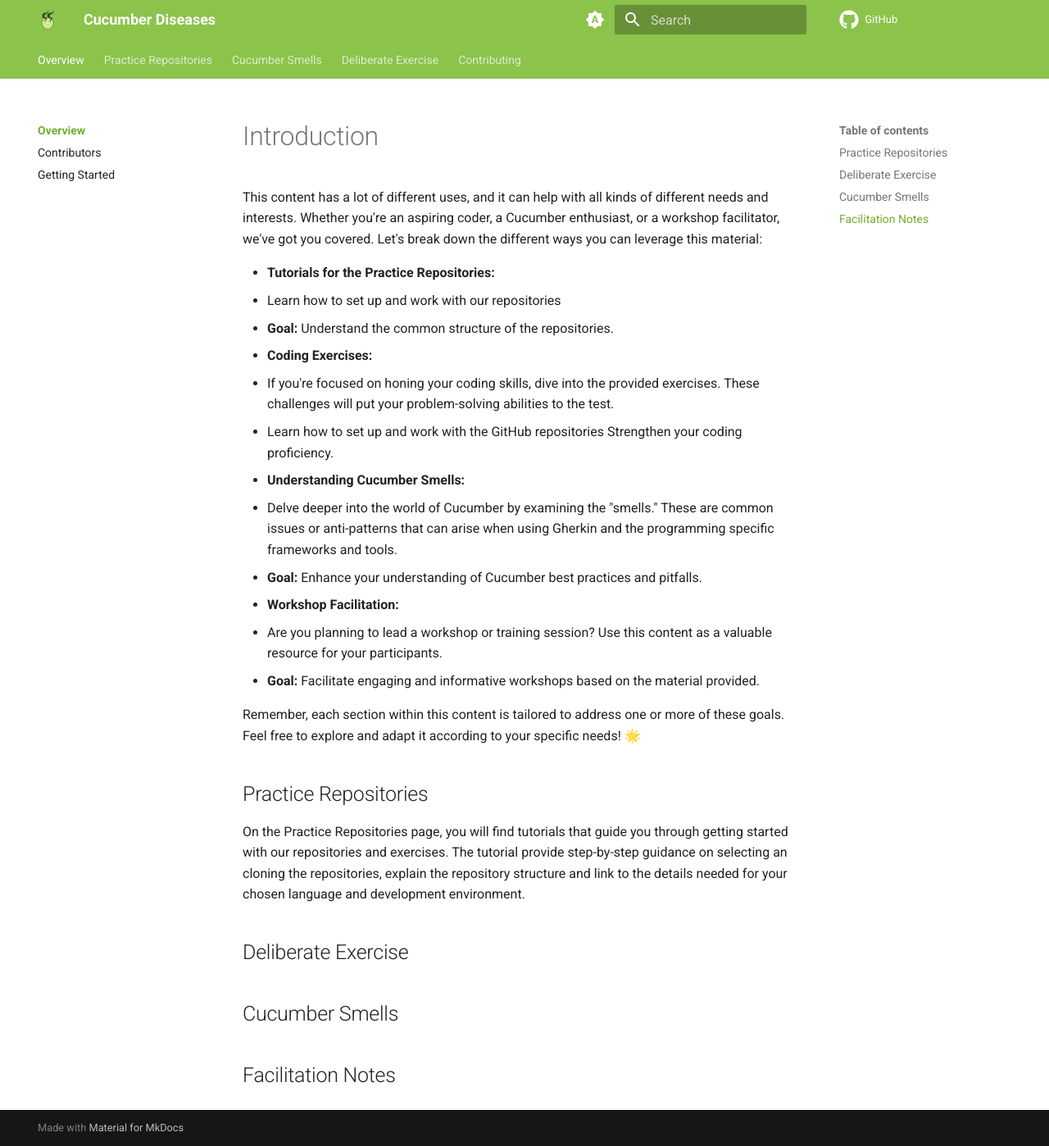
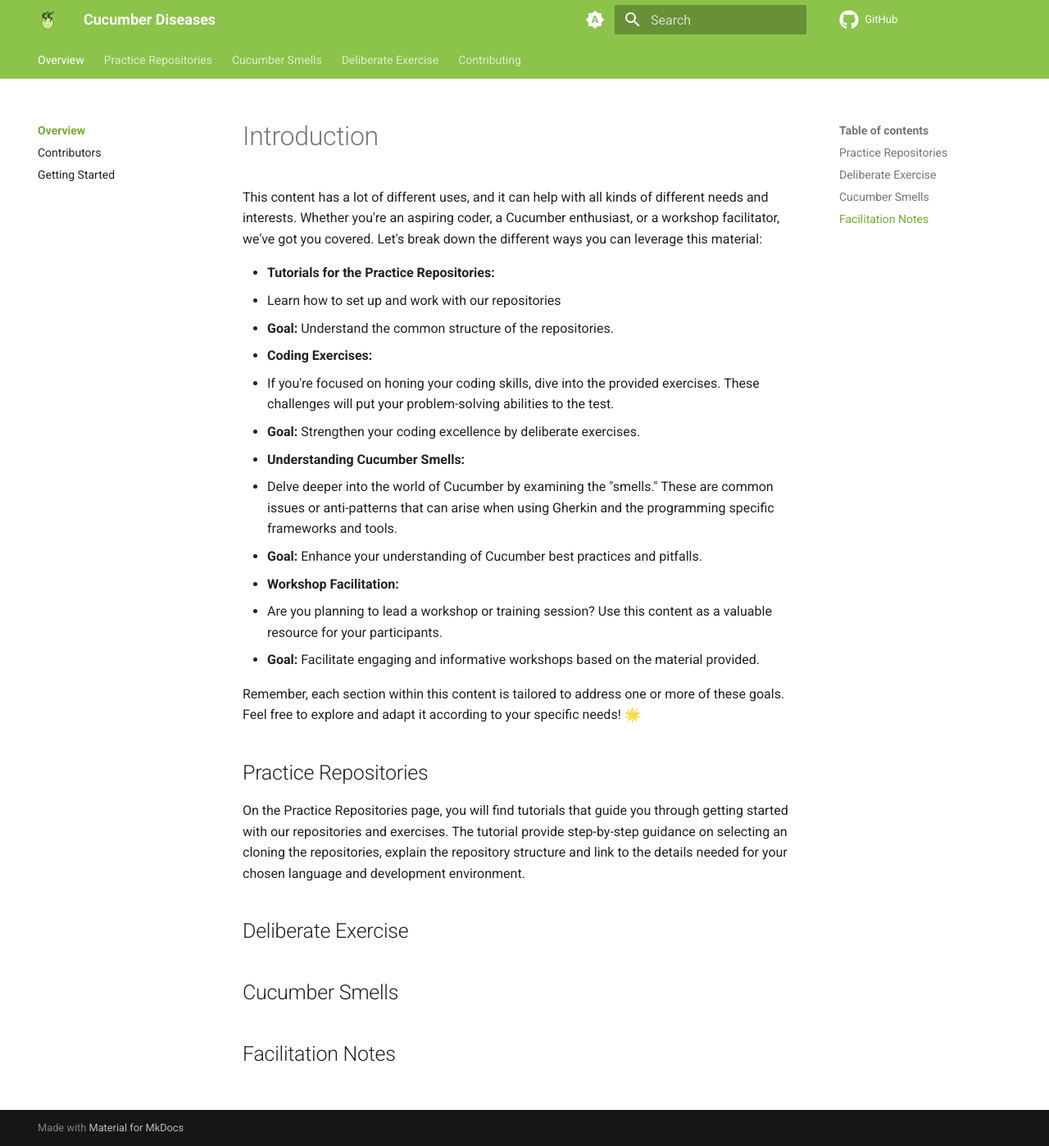
Before and after one commit to Cucumber-Diseases/cucumber-diseases.github.io, an MkDocs documentation site: the page built from docs/index.md, in a window 1280 px wide and 1398 px high. Shown: the whole window at 82% size. Built offline with MkDocs 1.6.1 and Material for MkDocs 9.7.7, drawn with Linux system fonts in a browser that asks for light colours.

Commit message:
Update index.md

```diff
--- a/docs/index.md
+++ b/docs/index.md
@@ -8,7 +8,7 @@ This content has a lot of different uses, and it can help with all kinds of diff
 
 - **Coding Exercises:**
    - If you're focused on honing your coding skills, dive into the provided exercises. These challenges will put your problem-solving abilities to the test.
-   - Learn how to set up and work with the GitHub repositories Strengthen your coding proficiency.
+   - **Goal:** Strengthen your coding excellence by deliberate exercises.
 
 - **Understanding Cucumber Smells:**
    - Delve deeper into the world of Cucumber by examining the "smells." These are common issues or anti-patterns that can arise when using Gherkin and the programming specific frameworks and tools.
```
